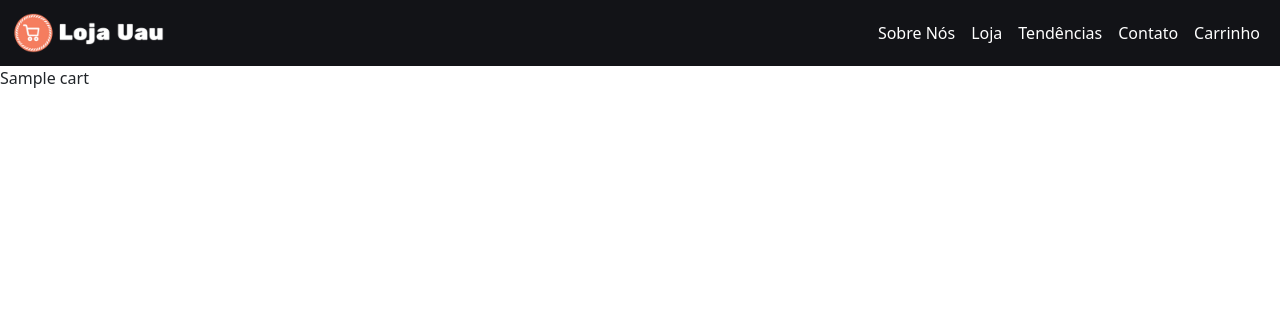
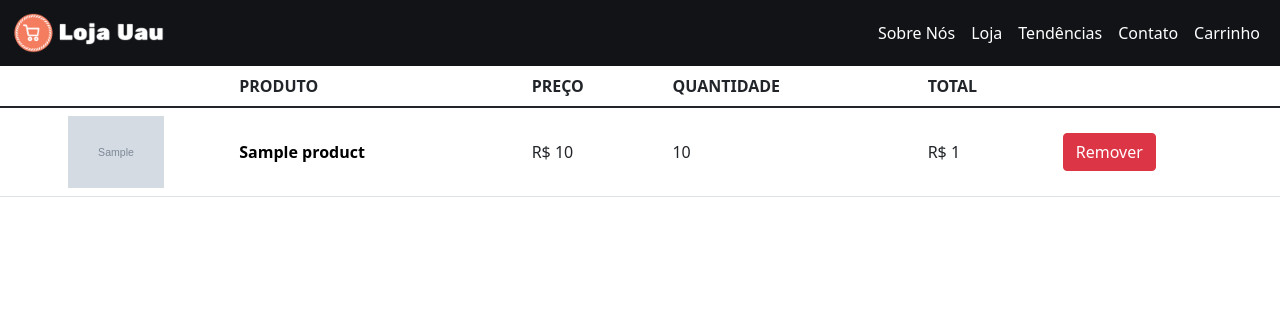
Before and after one commit to matheuskbar/LojaVirtualDjango, a Django app: template templates/cart/cart_detail.html in a window 1280 px wide. Shown: the top 326 px of the page. Run offline with Django 3.2, Linux system fonts and the light colour scheme; the template is opened without the code that fills it: most values are stand-ins (such as "Sample title", 1, 10 or a date in 2020); grey boxes marked "Sample" are stand-in pictures; parts of the project's set-up code (start-up, migrations or seed data) failed here and were passed over; some libraries are stand-ins or nearby versions.

Commit message:
Pagina carrinho

```diff
--- a/cart/urls.py
+++ b/cart/urls.py
@@ -1,10 +1,11 @@
 from django.urls import path
 
-from cart.views import cart_detail, cart_add
+from cart.views import cart_detail, cart_add, cart_remove
 
 app_name = 'cart'
 
 urlpatterns = [
     path('', cart_detail, name='detail'),
     path('add/<int:product_id>/', cart_add, name='add'),
+    path('remove/<int:product_id>/', cart_remove, name='remove')
 ]
--- a/loja_virtual/settings.py
+++ b/loja_virtual/settings.py
@@ -43,6 +43,7 @@ INSTALLED_APPS = [
     'cart',
     # Outros apps
     'debug_toolbar',
+    'widget_tweaks',
 ]
 
 MIDDLEWARE = [
--- a/templates/cart/cart_detail.html
+++ b/templates/cart/cart_detail.html
@@ -1,11 +1,13 @@
 {% extends 'base.html' %}
+
+{% load widget_tweaks %}
 
 {% block style %}
     #main-nav {
         background-color: #121317;
     }
 
-    .product-link {
+    .black {
         color: black;
     }
 
@@ -42,7 +44,41 @@
 
 {% block content %}
     {% if cart %}
-        {{cart}}
+        <table class="table">
+          <thead>
+            <tr>
+              <th scope="col"></th>
+              <th scope="col">PRODUTO</th>
+              <th scope="col">PREÇO</th>
+              <th scope="col">QUANTIDADE</th>
+              <th scope="col">TOTAL</th>
+              <th scope="col"></th>
+            </tr>
+          </thead>
+          <tbody>
+            {% for item in cart %}
+                {% with product=item.product %}
+                    <tr>
+                        <th scope="row" class="text-center">
+                            <img src="/media/{{ product.image }}" alt="" style="width: 6em;">
+                        </th>
+                        <td class="align-middle">
+                            <a href="{{ product.get_absolute_url }}" class="black"><b>{{ product.name }}</b></a>
+                        </td>
+                        <td class="align-middle">R$ {{ item.price }}</td>
+                        <td class="align-middle">{{ item.quantity }}</td>
+                        <td class="align-middle">R$ {{ item.total_price }}</td>
+                        <td class="align-middle">
+                            <form action="{% url 'cart:remove' product.id %}" method="post">
+                                {% csrf_token %}
+                                <input class="btn btn-danger" type="submit" value="Remover">
+                            </form>
+                        </td>
+                    </tr>
+                {% endwith %}
+            {% endfor %}
+          </tbody>
+        </table>
     {% else %}
         <h6>O carrinho está vazio.</h6>
     {% endif %}
```
Also changed, not shown: cart/cart.py (+10 -6 lines), cart/forms/cart_qty_form.py (added, +8 -0 lines), cart/views.py (+13 -2 lines).
